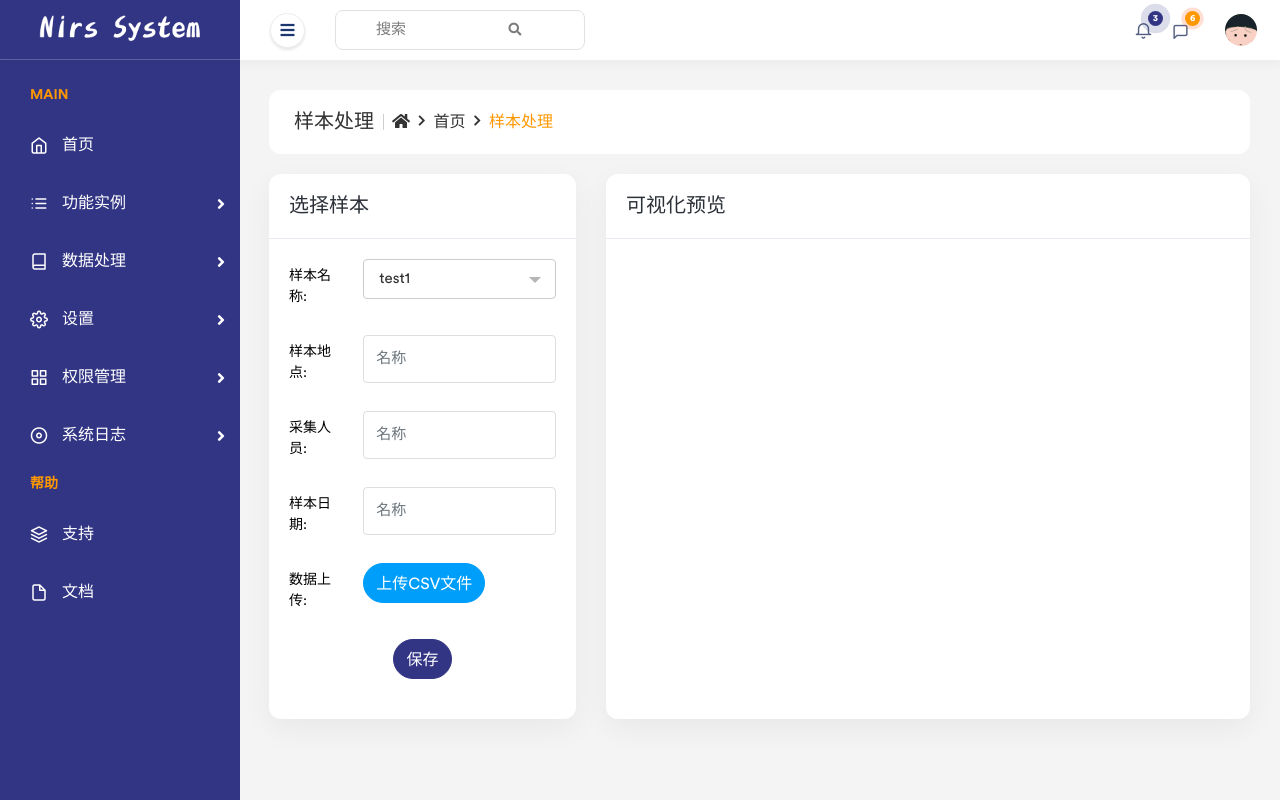
After one commit to midisec/NirsSystem, a Flask app: page /system/sample/handle in a window 1280 px wide. The commit adds this page. Run offline with Flask 2, Linux system fonts and the light colour scheme; some libraries are stand-ins or nearby versions; some web fonts are replaced.

Commit message:
update 10 18

```diff
--- a/apps/system/views.py
+++ b/apps/system/views.py
@@ -14,6 +14,19 @@ bp = Blueprint("system", __name__,url_prefix='/system')
 # @login_required
 def index():
     return render_template('system/index.html')
+
+
+
+@bp.route('/sample/total')
+def sample_total():
+    return render_template('system/sample_total.html')
+
+
+
+@bp.route('/sample/handle')
+def sample_handle():
+    return render_template('system/sample_handle.html')
+
 
 
 class LoginView(views.MethodView):
--- a/templates/system/base.html
+++ b/templates/system/base.html
@@ -20,6 +20,8 @@
 
 		<!-- Feathericon CSS -->
 		<link rel="stylesheet" href="{{ url_for('static', filename='system/assets/css/feather.css') }}">
+
+         {% block extend_css %}{% endblock %}
 
 		<!-- Main CSS -->
 		<link rel="stylesheet" href="{{ url_for('static', filename='system/assets/css/style.css') }}">
@@ -95,8 +97,8 @@
 							</li>
 							<li class="submenu"><a href="#"><i class="feather-list"></i> <span>功能实例</span><span class="menu-arrow"></span></a>
                                 <ul style="display: none;">
-									<li><a href="#">样本信息</a></li>
-									<li><a href="#">样本处理</a></li>
+									<li><a href="{{ url_for('system.sample_total') }}">样本信息</a></li>
+									<li><a href="{{ url_for('system.sample_handle') }}">样本处理</a></li>
 									<li><a href="#">样本结果</a></li>
 								</ul>
 							</li>
@@ -276,6 +278,10 @@
 		<!-- Slimscroll JS -->
         <script src="{{ url_for('static', filename='system/assets/plugins/slimscroll/jquery.slimscroll.min.js') }}"></script>
 
+
+        {% block extend_js %}{% endblock %}
+
+
 		<!-- Custom JS -->
 		<script  src="{{ url_for('static', filename='system/assets/js/script.js') }}"></script>
 
--- /dev/null
+++ b/templates/system/sample_handle.html
@@ -0,0 +1,138 @@
+{% extends 'system/base.html' %}
+{% from "common/_macros.html" import static %}
+
+
+{% block title %}
+    样本处理 - 近红外光谱API实例化系统
+{% endblock %}
+
+{% block pagetitle1 %}
+    样本处理
+{% endblock %}
+
+{% block pagetitle2 %}
+    样本处理
+{% endblock %}
+
+{% block extend_css %}
+		<!-- Select2 CSS -->
+		<link rel="stylesheet" href="{{ url_for('static', filename='system/assets/plugins/select2/css/select2.min.css') }}">
+{% endblock %}
+
+
+{% block extend_js %}
+        <!-- Select2 JS -->
+		<script src="{{ url_for('static', filename='system/assets/plugins/select2/js/select2.min.js') }}"></script>
+{% endblock %}
+
+
+{% block main_content %}
+    <div class="row">
+        <div class="col-xl-4 d-flex">
+            <div class="card flex-fill">
+                    <div class="card-header">
+                        <h5 class="card-title"><font style="vertical-align: inherit;"><font style="vertical-align: inherit;">选择样本</font></font></h5>
+                    </div>
+                    <div class="card-body">
+
+                        <div class="form-group row">
+                            <label class="col-lg-3 col-form-label">样本名称:</label>
+                            <div class="col-lg-9">
+                                <select class="select">
+                                    <option value="1">test1</option>
+                                    <option value="2">test2</option>
+                                    <option value="3">test3</option>
+                                    <option value="4">test4</option>
+                                </select>
+                            </div>
+                        </div>
+{#                         todo 选择完样本自动渲染样本至页面#}
+                        <div class="form-group row">
+                            <label class="col-lg-3 col-form-label">样本地点:</label>
+                            <div class="col-lg-9">
+                                <input type="text" placeholder="名称" class="form-control">
+                            </div>
+                        </div>
+                        <div class="form-group row">
+                            <label class="col-lg-3 col-form-label">采集人员:</label>
+                            <div class="col-lg-9">
+                                <input type="text" placeholder="名称" class="form-control">
+                            </div>
+                        </div>
+                        <div class="form-group row">
+                            <label class="col-lg-3 col-form-label">样本日期:</label>
+                            <div class="col-lg-9">
+                                <input type="text" placeholder="名称" class="form-control">
+                            </div>
+                        </div>
+
+                        <div class="form-group row">
+                            <label class="col-lg-3 col-form-label">数据上传:</label>
+                            <div class="col-lg-9">
+                                <button type="button" class="btn btn-rounded btn-info"><font style="vertical-align: inherit;"><font style="vertical-align: inherit;">上传CSV文件</font></font></button>
+                            </div>
+                        </div>
+
+                        <div class="form-group row">
+                            <div class="col-lg-12">
+                                <button type="button" style="display: block;margin:0 auto" class="btn btn-rounded btn-primary" data-bs-toggle="modal" data-bs-target="#staticBackdrop"><font style="vertical-align: inherit;"><font style="vertical-align: inherit;">保存</font></font></button>
+                            </div>
+                        </div>
+
+                    </div>
+            </div>
+        </div>
+        <div class="col-xl-8 d-flex">
+            <div class="card flex-fill">
+                    <div class="card-header">
+                        <h5 class="card-title"><font style="vertical-align: inherit;"><font style="vertical-align: inherit;">可视化预览</font></font></h5>
+                    </div>
+                    <div class="card-body"></div>
+            </div>
+        </div>
+    </div>
+
+
+<!-- Modal -->
+<div class="modal fade" id="staticBackdrop" data-bs-backdrop="static" data-bs-keyboard="false" tabindex="-1" aria-labelledby="staticBackdropLabel" aria-hidden="true">
+    <div class="modal-dialog modal-lg">
+      <div class="modal-content">
+        <div class="modal-header">
+          <h5 class="modal-title" id="staticBackdropLabel">上传csv文件<h5>
+          <button type="button" class="btn-close" data-bs-dismiss="modal" aria-label="Close"></button>
+        </div>
+        <div class="modal-body">
+
+            <ul class="list-unstyled">
+
+                  <li><strong>注意事项</strong>
+                    <ul>
+                      <li>一次仅能上传一个CSV文件，且文件大小不能超过5GB</li>
+                      <li>当CSV文件包含列名时，列名称可以包含字母、数字和下划线（_），但不能以下划线开头</li>
+                      <li>文件内容以换行符（即字符“\n”，或称为LF）分隔各行，行内容以英文逗号（即字符“,”）分隔各列</li>
+                      <li>文件中文本列取值长度不能超过4096个字符</li>
+                      <li>文件必须至少包含两列，且不得超过1000列</li>
+                      <li>同一账户下所有表格数据集总行数不能超过1000万行</li>
+                    </ul>
+                  </li>
+            </ul>
+              <div>
+                  <img src="{{ url_for('static', filename='system/pic/upload_example.png') }}" style="width: 100%">
+              </div>
+        </div>
+        <div class="modal-footer">
+          <button type="button" class="btn btn-secondary" data-bs-dismiss="modal">Close</button>
+{#          <button type="button" class="btn btn-success">上传</button>#}
+
+            <span class="btn btn-success fileinput-button">
+                <span>上传</span>
+                <input type="file" name="fileupload" id="fileupload" accept=".csv" onchange="upload_done()">
+            </span>
+
+{#          <button type="button" class="btn btn-success">上传</button>#}
+        </div>
+      </div>
+    </div>
+  </div>
+
+{% endblock %}
```
Also changed, not shown: templates/system/sample_total.html (added, +85 -0 lines).
